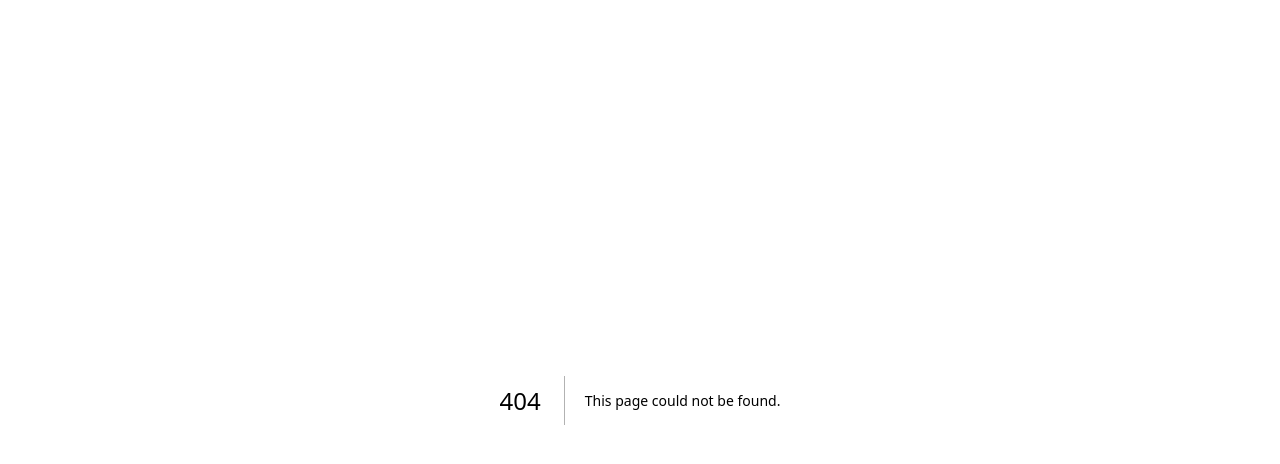
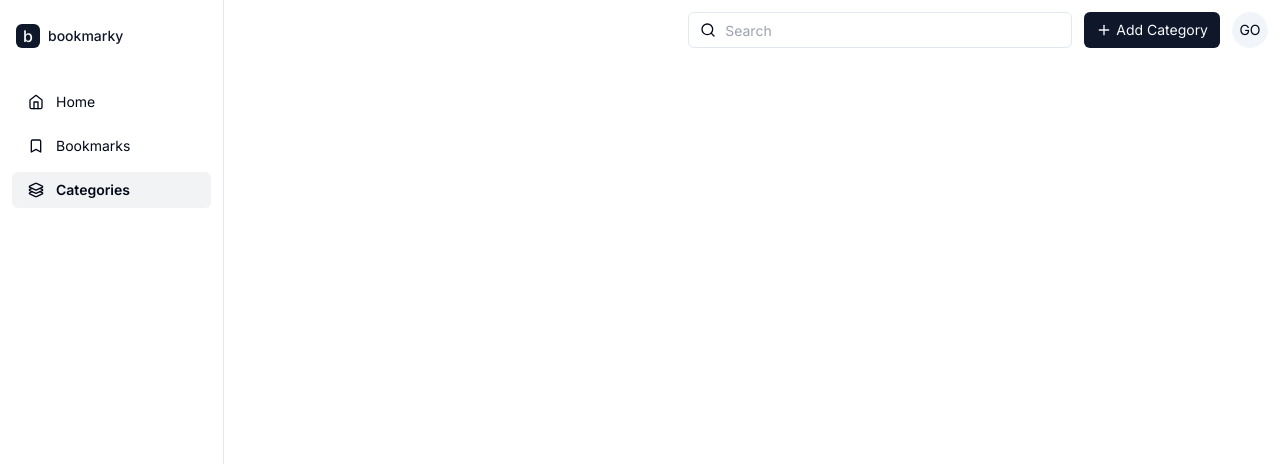
Before and after one commit to starlightroad/bookmarky, a Next.js app: page /dashboard/categories in a window 1280 px wide. Before the commit this address had no page. Shown: the top 464 px of the page. Built offline with nearby package versions, Linux system fonts and the light colour scheme.

Commit message:
Refactor Navbar, update dashboard layout, and add dashboard pages

```diff
--- /dev/null
+++ b/app/dashboard/bookmarks/page.tsx
@@ -0,0 +1,10 @@
+import Navbar from "@/app/ui/dashboard/navbar";
+
+export default function Bookmarks() {
+  return (
+    <>
+      <Navbar />
+      <main></main>
+    </>
+  );
+}
--- /dev/null
+++ b/app/dashboard/categories/page.tsx
@@ -0,0 +1,10 @@
+import Navbar from "@/app/ui/dashboard/navbar";
+
+export default function Categories() {
+  return (
+    <>
+      <Navbar />
+      <main></main>
+    </>
+  );
+}
--- a/app/dashboard/layout.tsx
+++ b/app/dashboard/layout.tsx
@@ -1,6 +1,5 @@
 import Sidebar from "@/app/ui/dashboard/sidebar";
 import Container from "@/app/ui/container";
-import Navbar from "@/app/ui/dashboard/navbar";
 
 type DashboardLayoutProps = {
   children: React.ReactNode;
@@ -11,10 +10,7 @@ export default function DashboardLayout({ children }: DashboardLayoutProps) {
     <Container>
       <div className="flex">
         <Sidebar />
-        <div className="w-full">
-          <Navbar />
-          {children}
-        </div>
+        <div className="w-full">{children}</div>
       </div>
     </Container>
   );
--- /dev/null
+++ b/app/ui/bookmarks/buttons.tsx
@@ -0,0 +1,15 @@
+import { Button } from "@/app/ui/button";
+import { Plus } from "lucide-react";
+
+export function AddBookmark() {
+  return (
+    <Button size="sm">
+      <Plus size={16} />
+      <span className="ml-1 hidden text-sm font-normal sm:block">
+        Add Bookmark
+      </span>
+    </Button>
+  );
+}
+
+export function UpdateBookmark({ id }: { id: string }) {}
--- /dev/null
+++ b/app/ui/categories/buttons.tsx
@@ -0,0 +1,15 @@
+import { Button } from "@/app/ui/button";
+import { Plus } from "lucide-react";
+
+export function AddCategory() {
+  return (
+    <Button size="sm">
+      <Plus size={16} />
+      <span className="ml-1 hidden text-sm font-normal sm:block">
+        Add Category
+      </span>
+    </Button>
+  );
+}
+
+export function UpdateCategory({ id }: { id: string }) {}
--- /dev/null
+++ b/app/ui/dashboard/navbar-button.tsx
@@ -0,0 +1,18 @@
+"use client";
+
+import { usePathname } from "next/navigation";
+import { AddBookmark } from "@/app/ui/bookmarks/buttons";
+import { AddCategory } from "@/app/ui/categories/buttons";
+
+export default function NavbarButton() {
+  const pathname = usePathname();
+  const currentPath = pathname.split("/")[2];
+
+  if (currentPath === "bookmarks") {
+    return <AddBookmark />;
+  } else if (currentPath === "categories") {
+    return <AddCategory />;
+  } else {
+    return null;
+  }
+}
--- a/app/ui/dashboard/navbar.tsx
+++ b/app/ui/dashboard/navbar.tsx
@@ -1,6 +1,7 @@
-import { Menu, Plus, Search } from "lucide-react";
+import { Menu } from "lucide-react";
 import { Avatar, AvatarFallback } from "@/app/ui/avatar";
-import { Button } from "@/app/ui/button";
+import Search from "@/app/ui/search";
+import NavbarButton from "@/app/ui/dashboard/navbar-button";
 
 export default function Navbar() {
   return (
@@ -10,24 +11,9 @@ export default function Navbar() {
       </div>
       <div className="flex w-full gap-3">
         <div className="flex grow justify-end">
-          <div className="flex h-9 w-full max-w-96 items-center rounded-md">
-            <Search className="pointer-events-none absolute ml-3" size={16} />
-            <input
-              className="h-full w-full rounded-md border border-input bg-background py-1 pl-9 pr-3 text-sm ring-offset-background focus-visible:outline-none focus-visible:ring-2 focus-visible:ring-ring focus-visible:ring-offset-2 disabled:cursor-not-allowed disabled:opacity-50"
-              type="search"
-              name="search"
-              id="search"
-              placeholder="Search"
-              autoComplete="off"
-            />
-          </div>
+          <Search placeholder="Search" />
         </div>
-        <Button size="sm">
-          <Plus size={16} />
-          <span className="ml-2 hidden text-xs font-normal sm:block">
-            Add Bookmark
-          </span>
-        </Button>
+        <NavbarButton />
         <Avatar className="h-9 w-9">
           <AvatarFallback className="text-sm">GO</AvatarFallback>
         </Avatar>
```
